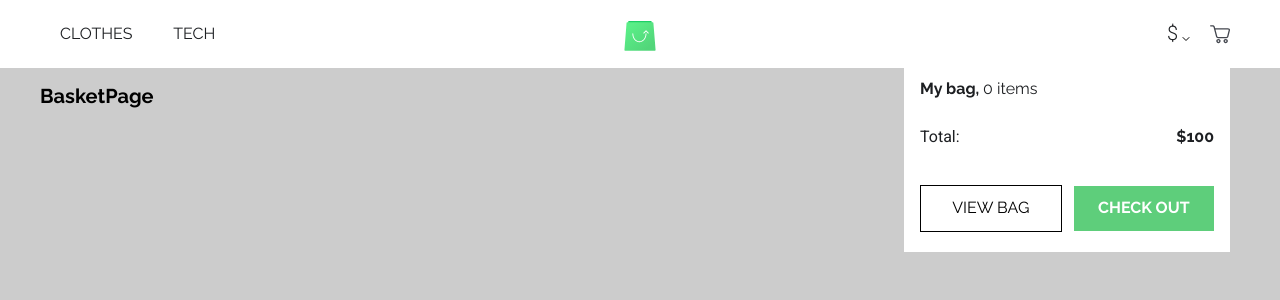
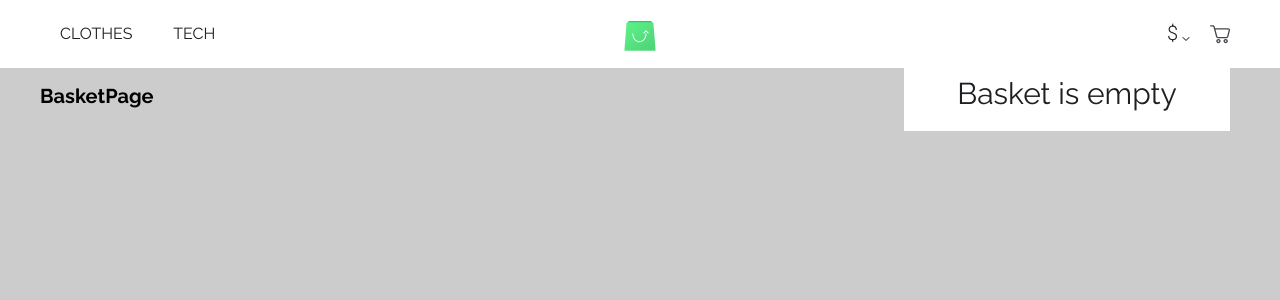
Before and after one commit to shotius/Shota-Archemashvili__react-e-com, a React (Create React App) app: page /basket in a window 1280 px wide. Both pictures are taken after a click on the button 1220 px from the left and 34 px from the top of the page. Shown: the top 300 px of the page. Built offline with nearby package versions, Linux system fonts and the light colour scheme.

Commit message:
Add basket emtpy text

```diff
--- /dev/null
+++ b/src/components/atoms/typography/HeadingSecondary.jsx
@@ -0,0 +1,14 @@
+import classNames from 'classnames';
+import React, { Component } from 'react';
+
+export default class HeadingSecondary extends Component {
+  render() {
+    const { children, className, ...rest } = this.props;
+    const cn = classNames('heading heading--secondary', className);
+    return (
+      <h1 className={cn} {...rest}>
+        {children}
+      </h1>
+    );
+  }
+}
--- a/src/components/organizms/popovers/BasketPopover.jsx
+++ b/src/components/organizms/popovers/BasketPopover.jsx
@@ -1,24 +1,38 @@
 import PropTypes from 'prop-types';
 import { Component } from 'react';
+import { connect } from 'react-redux';
+import { getCurrencyIcon } from '../../../utils/getCurrencyIcon';
+import { selectPrice } from '../../../utils/selectPrice';
+import { Button } from '../../atoms/buttons/Button';
+import HeadingSecondary from '../../atoms/typography/HeadingSecondary';
+import TextRegular from '../../atoms/typography/TextRegular';
 import TextRoboto from '../../atoms/typography/TextRoboto';
-import TextRegular from '../../atoms/typography/TextRegular';
 import { ModalOverlay } from '../../molecules/overlays/ModalOverlay';
 import { PopoverOverlay } from '../../molecules/overlays/Overlay';
 import BasketPopoverCard from '../cards/BasketPopoverCard';
 import { styleClasses } from './styleClasses';
-import { Button } from '../../atoms/buttons/Button';
-import { connect } from 'react-redux';
 
 class BasketPopover extends Component {
   render() {
     const { isOpen, currency, onClose, products } = this.props;
     const { basketPopoverClass } = styleClasses.call(this);
 
+    // calculate total price
+    const totalPrice = products.length
+      ? products.reduce(
+          (acc, cur) => (acc += selectPrice(cur.prices, currency) * cur.count),
+          0
+        )
+      : 0;
+
     return (
       <>
         <PopoverOverlay cb={onClose} isOpen={isOpen} isColored={false} />
         <ModalOverlay cb={onClose} isOpen={isOpen} isColored={true} />
+
         <div className={basketPopoverClass}>
+          {!!products.length ? (
+            <>
               {/* heading  */}
               <TextRegular>
                 <b>My bag, </b>
@@ -40,14 +54,24 @@ class BasketPopover extends Component {
                 <TextRoboto className="text--regular text--semi-bold">
                   Total:
                 </TextRoboto>
-            <TextRegular className="text--bold">$100</TextRegular>
+                <TextRegular className="text--bold">
+                  {getCurrencyIcon(currency)}
+                  {totalPrice.toFixed(2)}
+                </TextRegular>
               </div>
-
               {/* Basket Button */}
               <div className="-flex -justify-between">
                 <Button className="btn--outline -w-full -mr-6">View Bag</Button>
-            <Button className="btn--primary -w-full -ml-6">Check Out</Button>
+                <Button className="btn--primary -w-full -ml-6">
+                  Check Out
+                </Button>
               </div>
+            </>
+          ) : (
+            <HeadingSecondary className="-text-center">
+              Basket is empty
+            </HeadingSecondary>
+          )}
         </div>
       </>
     );
--- a/src/styles/shared/_displays.scss
+++ b/src/styles/shared/_displays.scss
@@ -24,6 +24,10 @@ $positions: 'center', 'space-between', "space-around";
   position: relative;
 }
 
+.-text-center {
+  text-align: center;
+}
+
 .-center-absolute {
   @include center-absolute
 }
```
Lines whose indentation alone changed are shown as unchanged.
